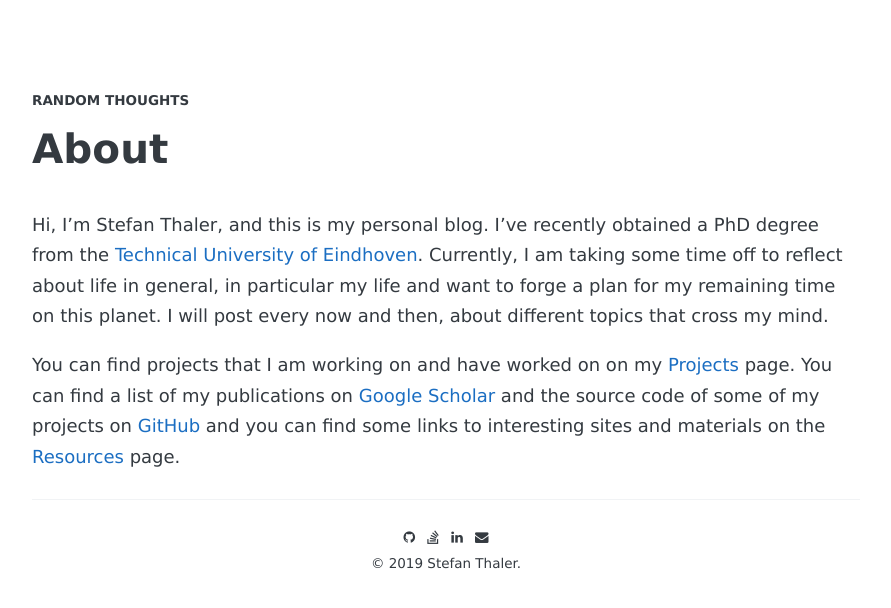
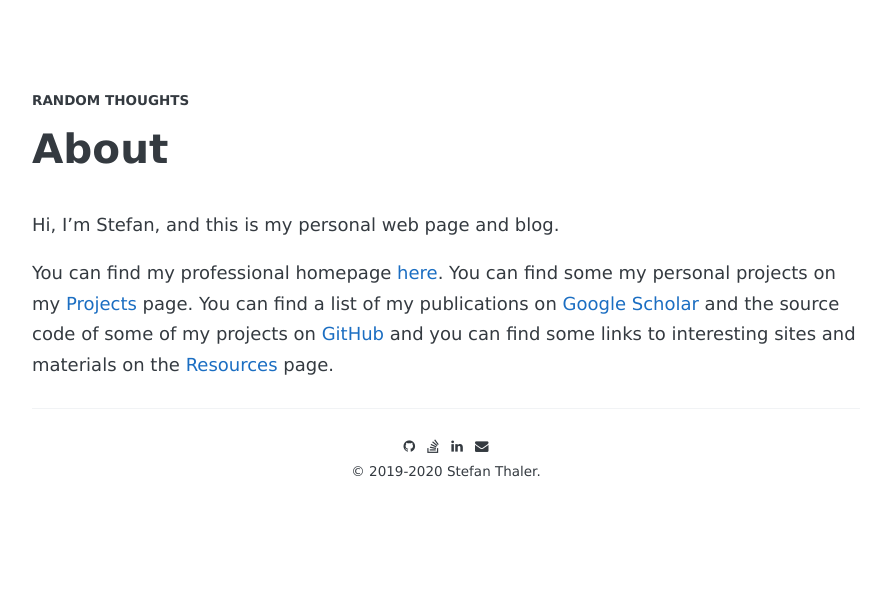
Before and after one commit to stefanthaler/stefanthaler.github.io, a Jekyll site: the page built from about.md, in a window 1280 px wide. Shown: the top 608 px of the page, without its empty margins (194-1085 px from the left). Built offline with Jekyll 4.4.1, drawn with Linux system fonts in a browser that asks for light colours; some web fonts are replaced.

Commit message:
Updates project page. Updates about page

```diff
--- a/_config.yml
+++ b/_config.yml
@@ -26,7 +26,7 @@ author:
   name:             Stefan Thaler
 
 copyright:
-  year:             2019
+  year:             2019-2020
   name:             Stefan Thaler
 
 # Google-analytics
--- a/about.md
+++ b/about.md
@@ -3,9 +3,9 @@ title: About
 permalink: /about/
 ---
 
-Hi, I'm Stefan Thaler, and this is my personal blog. I've recently obtained a PhD degree from the [Technical University of Eindhoven](https://www.tue.nl). Currently, I am taking some time off to reflect about life in general, in particular my life and want to forge a plan for my remaining time on this planet. I will post every now and then, about different topics that cross my mind.
+Hi, I'm Stefan, and this is my personal web page and blog.
 
-You can find projects that I am working on and have worked on on my [Projects](/projects/) page. You can find a list of my publications on [Google Scholar](https://scholar.google.nl/citations?user=kwYKk5EAAAAJ&hl=en&oi=ao) and the source code of some of my projects on [GitHub](https://github.com/stefanthaler/) and you can find some links to interesting sites and materials on the [Resources](/resources/) page.
+You can find my professional homepage [here](https://thaler-it.net). You can find some my personal projects on my [Projects](/projects/) page. You can find a list of my publications on [Google Scholar](https://scholar.google.nl/citations?user=kwYKk5EAAAAJ&hl=en&oi=ao) and the source code of some of my projects on [GitHub](https://github.com/stefanthaler/) and you can find some links to interesting sites and materials on the [Resources](/resources/) page.
 
 <!--
 You can see live demo [here](https://aweekj.github.io/Kiko-plus). This theme is inspired by [Kiko](http://github.com/gfjaru/Kiko) theme.
```
Also changed, not shown: academic-cv.md (deleted, +0 -45 lines), contact.md (deleted, +0 -26 lines), projects.md (+1 -1 lines).
